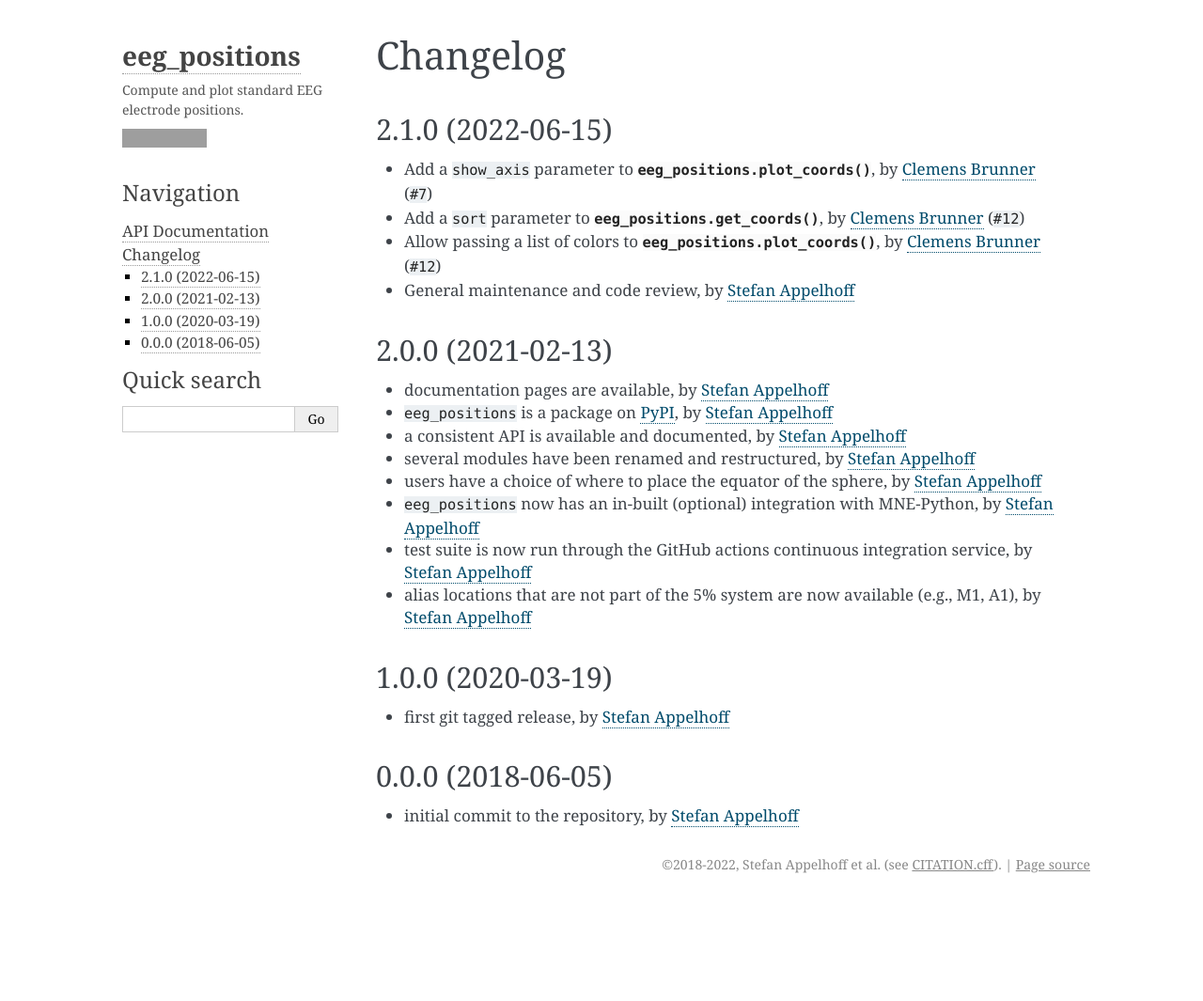
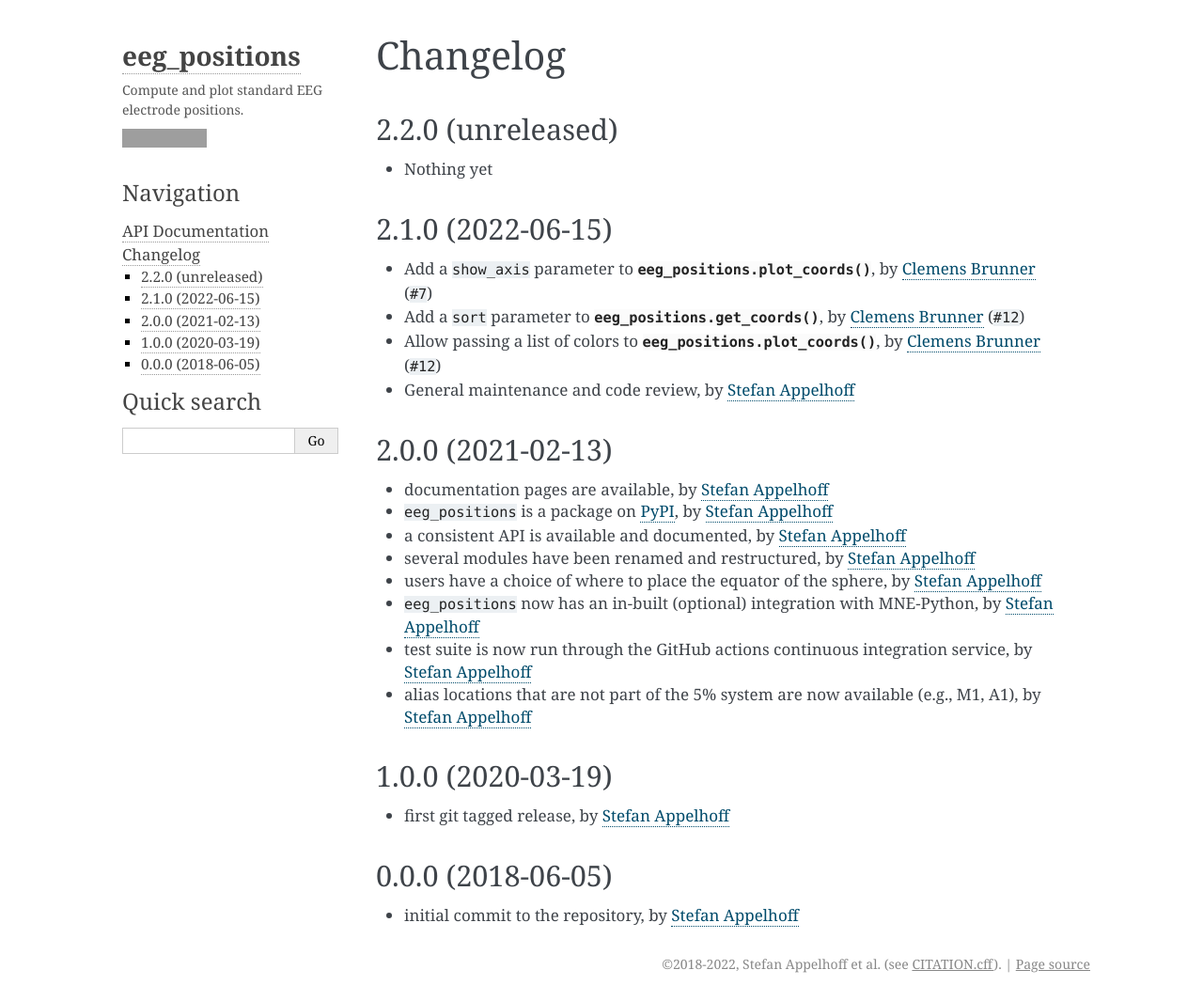
Before and after one commit to sappelhoff/eeg_positions, a Sphinx documentation site: the page built from docs/changes.rst, in a window 1280 px wide and 1065 px high. Shown: the whole window at 94% size. Built offline with Sphinx 7.4.7, drawn with Linux system fonts in a browser that asks for light colours; pages that are not in the unit, such as notebooks, are missing from menus; cross-references to code outside the pages are shown as plain code; grey boxes are pictures that could not be loaded.

Commit message:
start dev 2.2.0

```diff
--- a/docs/changes.rst
+++ b/docs/changes.rst
@@ -6,6 +6,10 @@ Changelog
 
 .. _Stefan Appelhoff: https://stefanappelhoff.com/
 .. _Clemens Brunner: https://github.com/cbrnr
+
+2.2.0 (unreleased)
+------------------
+- Nothing yet
 
 2.1.0 (2022-06-15)
 ------------------
--- a/eeg_positions/__init__.py
+++ b/eeg_positions/__init__.py
@@ -1,6 +1,6 @@
 """Compute and plot standard EEG electrode positions."""
 
-__version__ = "2.1.0"
+__version__ = "2.2.0.dev0"
 
 
 from eeg_positions.compute import (
```
Also changed, not shown: 1 other file.
